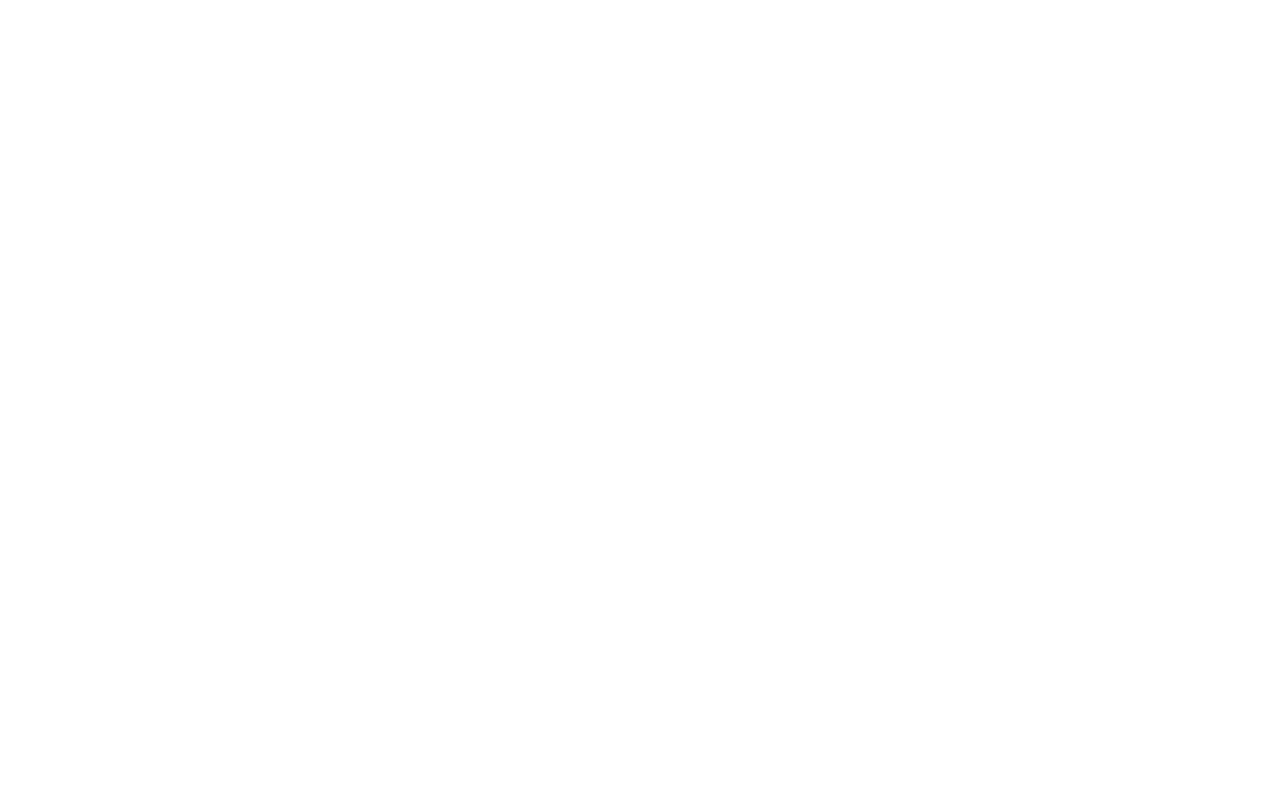
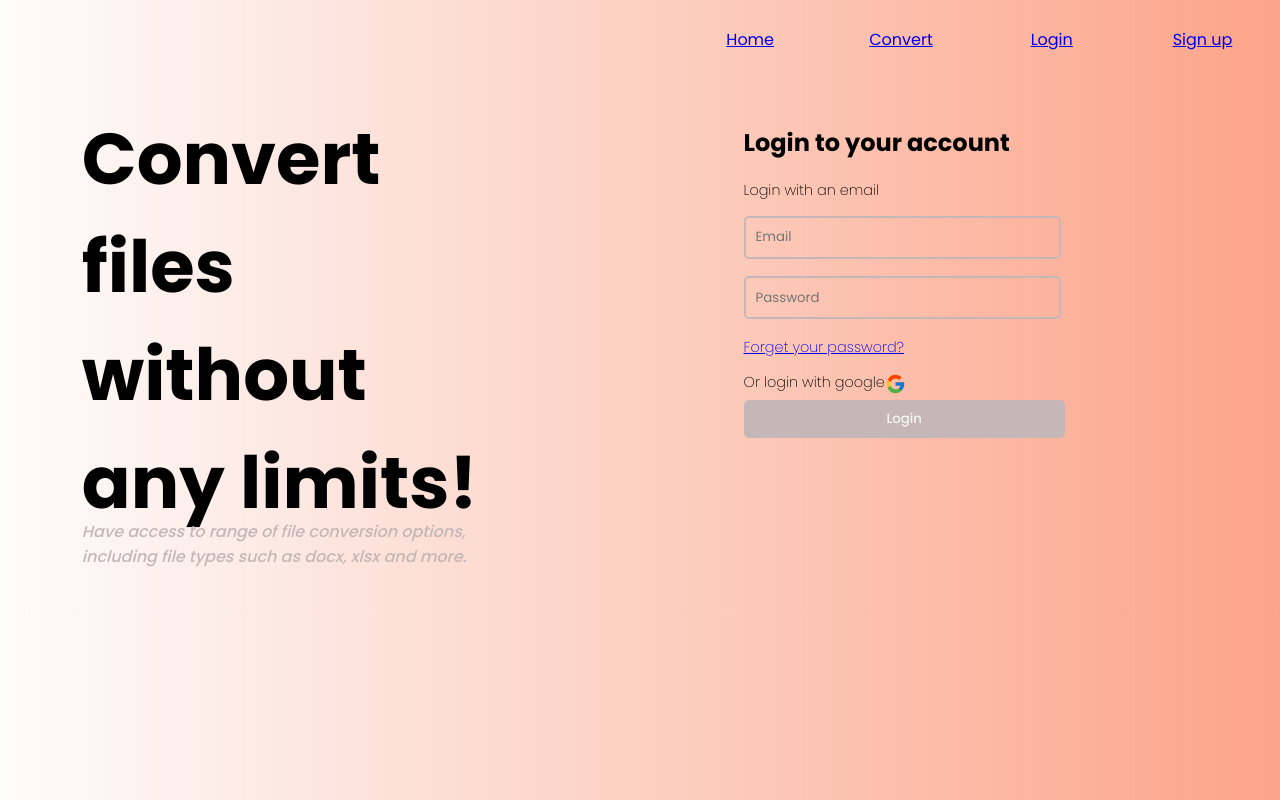
Before and after one commit to Love-Becca/converter, a React (Create React App) app: page /login in a window 1280 px wide. Before the commit this address had no page. Built offline with nearby package versions, Linux system fonts and the light colour scheme.

Commit message:
feat: restructure UI architecture

```diff
--- a/src/App.js
+++ b/src/App.js
@@ -1,9 +1,11 @@
 import './App.css';
-import LandingPage from './Component/Converter';
+import LandingPage from './Component/LandingPage';
 import {BrowserRouter as Router, Routes,Route} from "react-router-dom";
 import SignUp from './Auth/SignUp';
-import Header from './Component/ConverterHeader';
+import Header from './Component/Header';
 import LandingPageContextProvider from './Context/LandingPageContext';
+import Login from './Auth/Login'
+import Dashboard from './Component/Dashboard';
 
 function App() {
   return (
@@ -14,6 +16,8 @@
             <Route path='/' element={<Header />}>
               <Route index element ={<LandingPage />}/>
               <Route path='signup' element={<SignUp />}/>
+              <Route path='login' element={<Login />}/>
+              <Route path='convert' element={<Dashboard />}/>
             </Route>
           </Routes>
         </Router>
--- /dev/null
+++ b/src/Auth/Login.js
@@ -0,0 +1,36 @@
+import React from 'react';
+import '../Styles/Signup.css'
+import google from '../assets/google.svg'
+import SignupContent from '../Component/SignupContent';
+import { Link } from "react-router-dom";
+
+const Login = () => {
+    return (
+        <div className='login'>
+            <div className='signup-content'>
+                <SignupContent />
+            </div>
+            <div className='login-form'>
+                <div className="email">
+                <h2>Login to your account</h2>
+                <p>Login with an email</p>
+                    {/* <label htmlFor="email" className="form-label">Email</label> */}
+                    <input type="email"
+                    name="email" id="enter-email"  placeholder="Email"/>
+                </div>
+                <div className="password">
+                    {/* <label htmlFor="password" className="form-label">Password</label> */}
+                    <input type="password" className="form-control" name="password" id="enter" placeholder="Password"/>
+                </div>
+                <Link><p className='forget-password'>Forget your password?</p></Link>
+                <div className='log-in-alt'>
+                    <p className='login-google'>Or login with google</p>
+                    <img src={google} alt="google"  className='google'/>
+                </div>
+                <button>Login</button>
+            </div>
+        </div>
+    );
+}
+
+export default Login;
--- a/src/Auth/SignUp.js
+++ b/src/Auth/SignUp.js
@@ -1,6 +1,7 @@
 import React from 'react';
 import '../Styles/Signup.css'
 import google from '../assets/google.svg'
+import SignupContent from '../Component/SignupContent'
 
 
 const SignUp = () => {
@@ -10,8 +11,7 @@
       {/* <img src={arrow} alt="back" /> */}
       <div className='signup-container'>
         <div className='signup-content'>
-          <h2>Convert files without any limits!</h2>
-          <p>Have access to range of file conversion options, including file types such as docx, xlsx and more. </p>
+          <SignupContent />
         </div>
         <div className='signup-form'>
           <h2>Create account</h2>
@@ -36,8 +36,11 @@
             We take your privacy and security seriously, so you can rest assured that your files and personal information are safe with us
             </label>
           </div>
+          <div className='sign-in-alt'>
+            <p className='with_google'>Or register with google</p>
+            <img src={google} alt="google"  className='google'/>
+          </div>
           <button className='register'>Register</button>
-          <p className='with_google'>Or register with google<img src={google} alt="google"  className='google'/></p>
         </div>
       </div>
     </>
--- /dev/null
+++ b/src/Component/Dashboard.js
@@ -0,0 +1,9 @@
+import React from 'react';
+
+const Dashboard = () => {
+    return (
+        <h1>We are getting there</h1>
+    );
+}
+
+export default Dashboard;
--- a/src/Component/ConverterHeader.js
+++ b/src/Component/Header.js
@@ -20,8 +20,8 @@
                     </div>
                     <ul className={toggle?"hamburger-open":"hamburger-close"}>
                         <NavLink to="/"><li onClick={()=>location.pathname==='/'? convertFiles():undefined}>{location.pathname==='/'?"Download":"Home"}</li></NavLink>
-                        <li>About</li>
-                        <li>Sign in</li>
+                        <NavLink to="convert"><li>Convert</li></NavLink>
+                        <NavLink to="login"><li>Login</li></NavLink>
                         <NavLink to="signup" className={({isActive}) =>isActive? 'active': undefined}><li>Sign up</li></NavLink>
                     </ul>
                 </nav>
--- a/src/Component/Converter.js
+++ b/src/Component/LandingPage.js
@@ -56,7 +56,7 @@
                         <Steps />
                     </div>
                     <div className="choose-file">
-                        <label className="button" htmlFor="upload">Choose File</label>
+                        <label className="button" htmlFor="upload">Choose Image</label>
                         <input type="file" id="upload" multiple={false} accept=".jpg,.png,.xlsx,.doc,.docx,.xml,application/msword" onChange={(e)=>handleChange(e.target)}/>
                         <p className="error-message">{files.length > 3 && fileErrorMessage}</p>
                     </div>
--- /dev/null
+++ b/src/Component/SignupContent.js
@@ -0,0 +1,13 @@
+import React from 'react';
+import '../Styles/Signup.css'
+
+const SignupContent = () => {
+    return (
+        <>
+            <h2>Convert files without any limits!</h2>
+            <p>Have access to range of file conversion options, including file types such as docx, xlsx and more. </p>
+        </>
+    );
+}
+
+export default SignupContent;
--- a/src/Styles/Signup.css
+++ b/src/Styles/Signup.css
@@ -1,4 +1,4 @@
-.signup-container{
+.signup-container, .login{
     width: 90vw;
     flex-wrap: wrap;
     gap: 13vw;
@@ -25,12 +25,12 @@
     color: rgb(197, 183, 183);
     font-style: italic;
 }
-.signup-form{
+.signup-form, .login-form{
     width: 30%;
     padding: 0vw 2.5vw;
 }
 
-.signup-form p{
+.signup-form p, .login-form p{
     font-size: 0.9rem;
     font-weight: 350;
 }
@@ -67,7 +67,7 @@
     font-size: 0.8rem;
 }
 
-.register{
+.register, .login-form button{
     width: 93%;
     height: 38px;
     border: none;
@@ -79,12 +79,50 @@
     color: whitesmoke;
     margin-top: 5px;
 }
-.with_google{
-    display: inline-block;
+.sign-in-alt{
+    display:flex;
+    height: 23px;
+    margin-top: 15px;
+
+}
+
+.log-in-alt{
+    display:flex;
+    height: 23px;
+}
+
+.with_google, .login-google{
+    text-align: center;
+    margin-top: 0px;
+    margin-bottom: 0px;
 }
 
 .google{
-    width: 2vw;
+    align-self: center;
+    width: 1.7vw;
+}
+
+
+.login-form input[type = "email"],
+.login-form input[type = "password"]{
+    width: 85%;
+    height: 37px;
+    margin-bottom: 2.2vh;
+    border: 2px solid rgb(197, 183, 183);
+    border-radius: 5px;
+    padding: 1px 10px;
+    background-color: transparent;
+    font-family: var(--poppins);
+}
+
+.login-form input[type = "email"]:focus-visible,
+.login-form input[type = "password"]:focus-visible{
+    outline: 2px solid rgb(250, 92, 34);
+    border: none;
+}
+
+.forget-password{
+    margin-top: 0px;
 }
 
 @media screen and (max-width:600px) {
@@ -92,7 +130,20 @@
         width: 100%;
     }
 
-    .signup-form{
+    .signup-form, .login-form{
         width: 100%;
     }
+
+    .signup-content h2{
+        font-size: 3.5rem;
+    }
+
+    .signup-content p{
+        margin-top: 8px;
+    }
+
+    .signup-container, .login{
+        gap: 0vw;
+    }
+
 }
```
